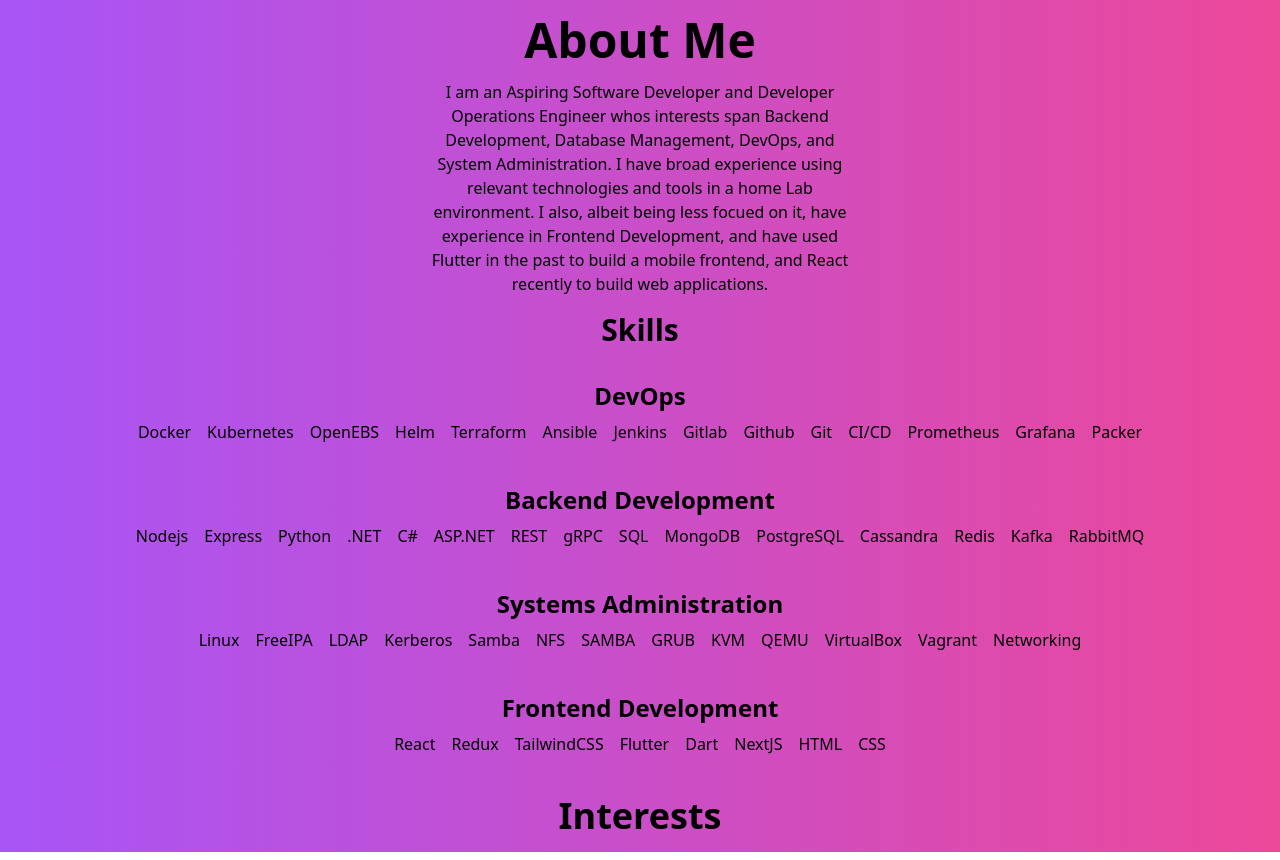
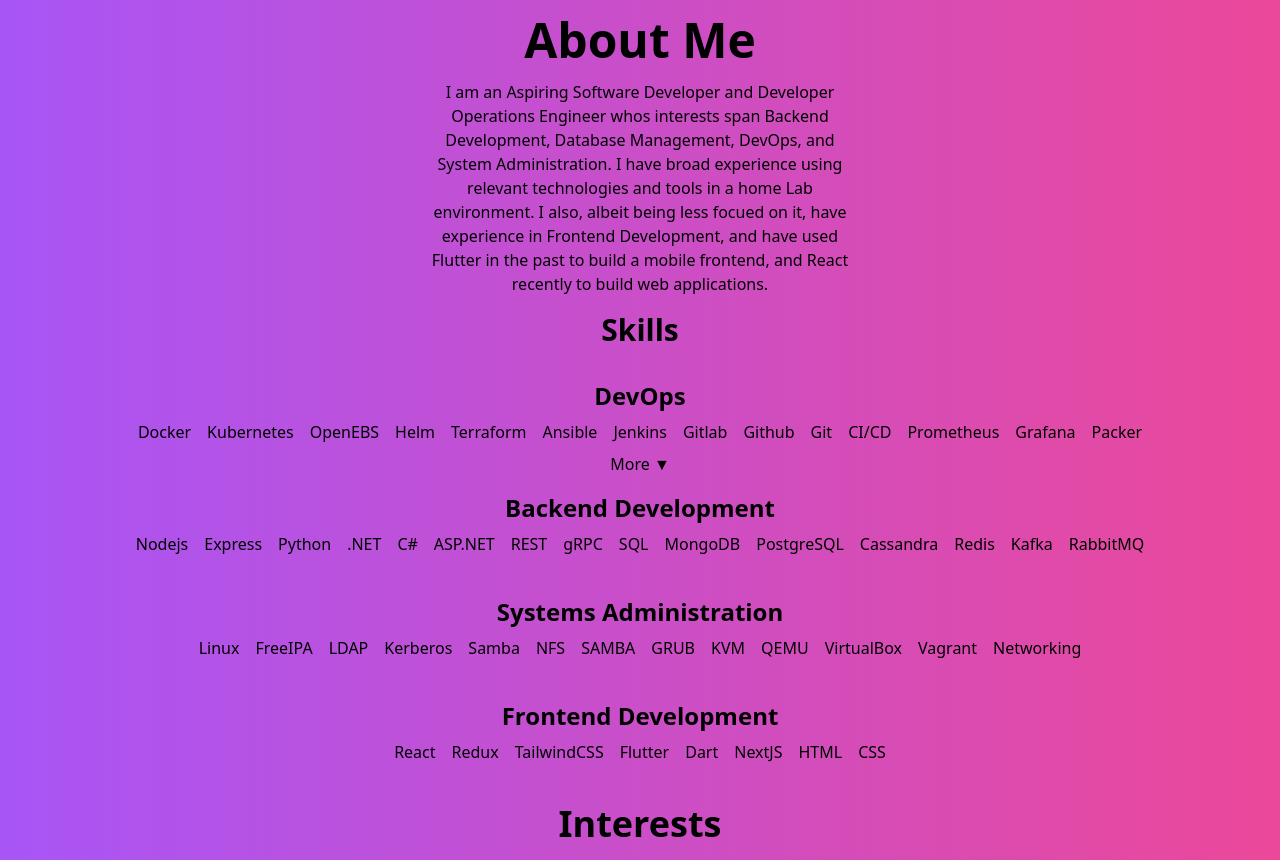
Before and after one commit to PranoSA/New-Portfolio-Site, a Next.js app: page /about in a window 1280 px wide. Built offline with nearby package versions, Linux system fonts and the light colour scheme.

Commit message:
Info Dropdown

```diff
--- a/src/app/about/page.tsx
+++ b/src/app/about/page.tsx
@@ -1,3 +1,5 @@
+"use client";
+import { useState } from "react";
 import "../styles/globals.css";
 // @ts-nocheck
 
@@ -64,6 +66,13 @@
 ];
 
 export default function Home() {
+  const [openDescr, setOpenDescr] = useState<boolean[]>([
+    false,
+    false,
+    false,
+    false,
+  ]);
+
   return (
     <div className="w-full flex flex-wrap justify-center">
       <div className="w-full  p-4 text-center">
@@ -84,23 +93,48 @@
 
       <div className="w-full  p-4 text-center">
         <h1 className="w-full text-3xl font-bold text-center"> Skills </h1>
-        <div className="w-full flex flex-wrap justify-center"></div>
+        {}
       </div>
 
-      <div className="w-full  p-4 text-center">
+      <div className="w-full  pt-4 text-center">
         <h1 className="w-full text-2xl font-bold"> DevOps </h1>
         <div className="w-full flex flex-wrap justify-center">
           {DevOpsSkills.map((skill) => (
-            <p className="p-2">{skill}</p>
+            <p className="p-2" title="Hover Over Text">
+              {skill}
+            </p>
           ))}
         </div>
+      </div>
+
+      <div
+        className="w-full flex flex-wrap text-center justify-center"
+        onClick={() => setOpenDescr([!openDescr[0], ...openDescr.slice(1)])}
+      >
+        <h1 className="w-full"> More {openDescr[0] ? "▲" : "▼"} </h1>
+        {openDescr[0] && (
+          <div className="w-1/2 md:w-1/3 text-center ">
+            <p>
+              My Experience With Developer operations includes Passing the CKA
+              (Certified Kubernetes Administrator) and CKAD (Certified
+              Kubernetes Application Developer) exams, spinning up a Kubernetes
+              Cluster using Kubeadm on virtual machines, and deploying test
+              applications to it, using Docker for routine development and some
+              small deployments, running a CI/CD pipeline on Jenkins to deploy
+              applications to AWS, and using AWS Serverless and Server solutions
+              for some small projects in the past.
+            </p>
+          </div>
+        )}
       </div>
 
       <div className="w-full  p-4 text-center">
         <h1 className="w-full text-2xl font-bold"> Backend Development </h1>
         <div className="w-full flex flex-wrap justify-center">
           {BackendSkils.map((skill) => (
-            <p className="p-2">{skill}</p>
+            <p className="p-2" key={skill}>
+              {skill}
+            </p>
           ))}
         </div>
       </div>
```
